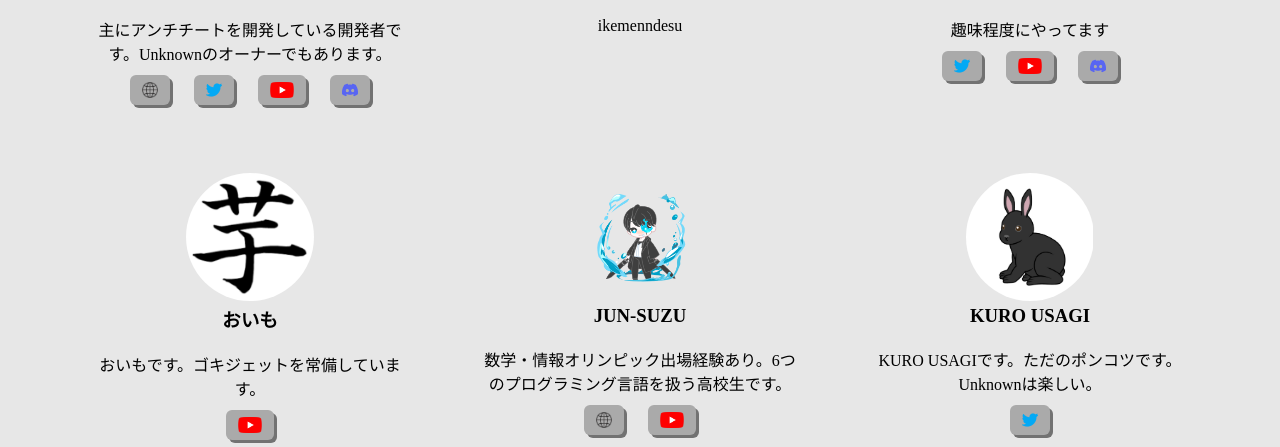
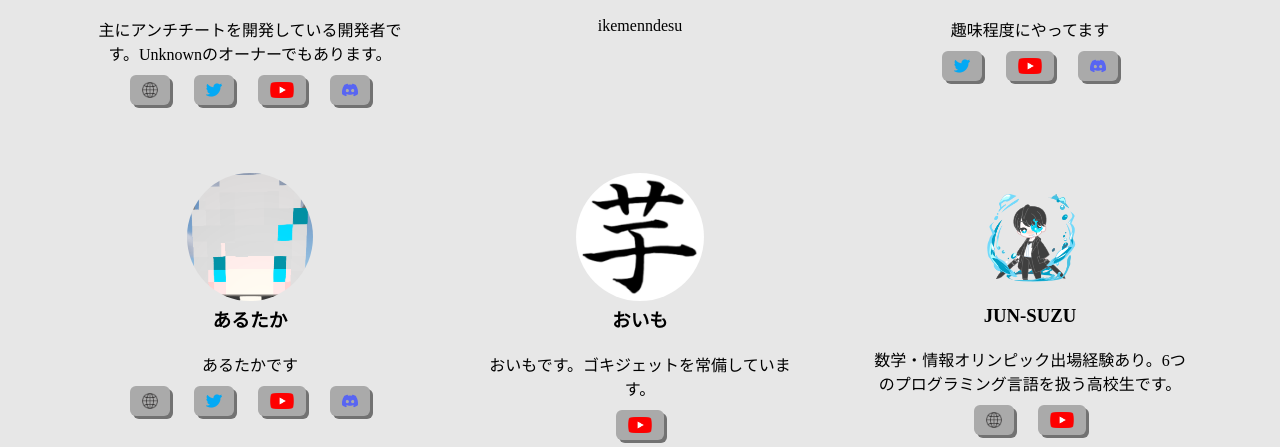
Before and after one commit to Unknown-Creators-Team/unknown-creators-team.github.io, a plain HTML site: page ja/team/index.html in a window 1280 px wide. Shown: the part 364-811 px from the top of the page. Drawn offline with Linux system fonts and the light colour scheme.

Commit message:
update ja/team/index.html

```diff
--- a/ja/team/index.html
+++ b/ja/team/index.html
@@ -65,6 +65,19 @@
                             <li><a href="https://twitter.com/misosan_mikan" target="_blank"><img src="/images/sns/twitter.webp" alt="Twitter"></a></li>
                             <li><a href="https://www.youtube.com/channel/UCBjqbs7auqEiuJxhx66qVGA" target="_blank"><img src="/images/sns/youtube.webp" alt="YouTube"></a></li>
                             <li><a href="https://discord.gg/ABnmGkANCh" target="_blank"><img src="/images/sns/discord.webp" alt="Discord"></a></li>
+                        </ul>
+                    </div>
+                </div>
+                <div class="user">
+                    <img class="user-icon" src="/images/users/arutaja.webp" alt="あるたか">
+                    <h3>あるたか</h3>
+                    <p class="user-content">あるたかです</p>
+                    <div class="buttons">
+                        <ul>
+                            <li><a href="https://arutaka1220.github.io/" target="_blank"><img src="/images/sns/website.webp" alt="WebSite"></a></li>
+                            <li><a href="https://twitter.com/arutaka1220" target="_blank"><img src="/images/sns/twitter.webp" alt="Twitter"></a></li>
+                            <li><a href="https://www.youtube.com/channel/UCdHDST2tNH5h-ChBw6DaC8A" target="_blank"><img src="/images/sns/youtube.webp" alt="YouTube"></a></li>
+                            <li><a href="https://discord.gg/DKEU8rVq" target="_blank"><img src="/images/sns/discord.webp" alt="Discord"></a></li>
                         </ul>
                     </div>
                 </div>
```
Also changed, not shown: images/users/arutaja.webp (added).
